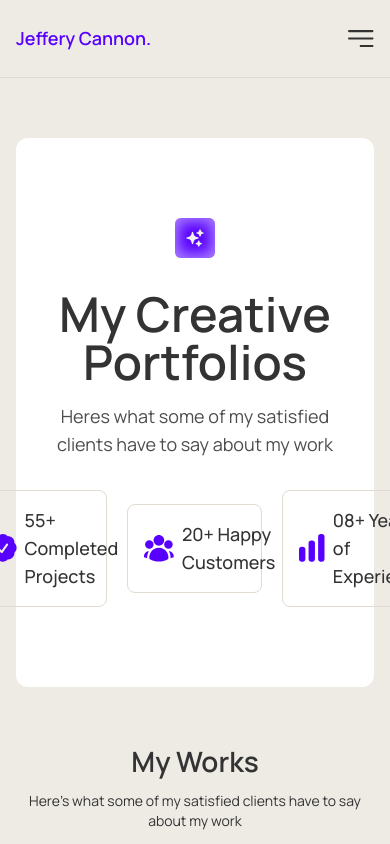
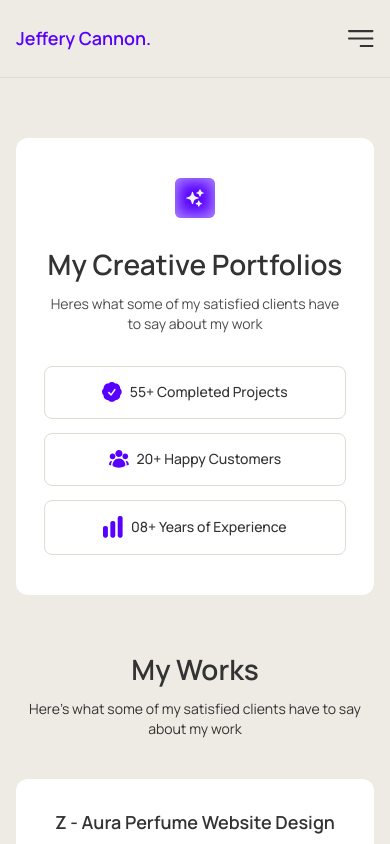
Before and after one commit to hakhan1999/Mohsin-Portfolio, a React (Vite) app: page /portfolio in a window 390 px wide. Shown: the top 844 px of the page. Built offline with nearby package versions, Linux system fonts and the light colour scheme.

Commit message:
portfolio page mobile responsive completed

```diff
--- a/src/components/portfolio/InnerHero.jsx
+++ b/src/components/portfolio/InnerHero.jsx
@@ -11,29 +11,37 @@ const InnerHero = ({
 }) => {
   return (
     <section className="container sec-padded hero-inner">
-      <div className="container inner-sec bg-white rounded-xl py-20">
+      <div className="container inner-sec bg-white rounded-xl py-20 max-sm:py-10 max-sm:px-7!">
         <div className="w-full flex-center mb-8">
           <div className="p-2.5 rounded-md bg-primary shadow-[inset_0px_0px_14px_4px_#ffffff80] transition hover:bg-primary-hover w-fit">
             <img className="w-5" src={mainIcon} alt="Hero Icon" />
           </div>
         </div>
-        <h1 className="text-5xl text-center text-gray font-semibold mb-4">
+        <h1 className="text-5xl text-center text-gray font-semibold mb-4 max-sm:text-[1.75rem]">
           {title}
         </h1>
-        <p className="text-lg text-grey text-center mb-8">{description}</p>
+        <p className="text-lg text-grey text-center mb-8 max-sm:text-sm">
+          {description}
+        </p>
         <div className="middle flex justify-center">
-          <div className="contactLinksWrapper flex justify-center gap-5">
-            <div className="flex gap-[0.478rem] relative py-[0.969rem] px-4 border border-border rounded-lg">
-              <img src={icon1} alt="Hero List Icon" />
-              <span className="font-medium text-lg text-gray">{list1}</span>
+          <div className="contactLinksWrapper flex justify-center gap-5 max-sm:gap-3.5 max-sm:flex-col max-sm:w-full">
+            <div className="flex gap-[0.478rem] relative py-[0.969rem] px-4 border border-border rounded-lg max-sm:w-full max-sm:justify-center">
+              <img src={icon1} className="max-sm:w-5" alt="Hero List Icon" />
+              <span className="font-medium text-lg text-gray max-sm:text-sm">
+                {list1}
+              </span>
             </div>
-            <div className="flex gap-[0.478rem] relative py-[0.969rem] px-4 border border-border rounded-lg">
-              <img src={icon2} alt="Hero List Icon" />
-              <span className="font-medium text-lg text-gray">{list2}</span>
+            <div className="flex gap-[0.478rem] relative py-[0.969rem] px-4 border border-border rounded-lg max-sm:w-full max-sm:justify-center">
+              <img src={icon2} className="max-sm:w-5" alt="Hero List Icon" />
+              <span className="font-medium text-lg text-gray max-sm:text-sm">
+                {list2}
+              </span>
             </div>
-            <div className="flex gap-[0.478rem] relative py-[0.969rem] px-4 border border-border rounded-lg">
-              <img src={icon3} alt="Hero List Icon" />
-              <span className="font-medium text-lg text-gray">{list3}</span>
+            <div className="flex gap-[0.478rem] relative py-[0.969rem] px-4 border border-border rounded-lg max-sm:w-full max-sm:justify-center">
+              <img src={icon3} className="max-sm:w-5" alt="Hero List Icon" />
+              <span className="font-medium text-lg text-gray max-sm:text-sm">
+                {list3}
+              </span>
             </div>
           </div>
         </div>
--- a/src/index.css
+++ b/src/index.css
@@ -88,6 +88,10 @@ body {
   .bottom-padded {
     @apply pb-25;
   }
+
+  .active{
+    @apply text-primary;
+  }
 }
 
 /* =======================
```
